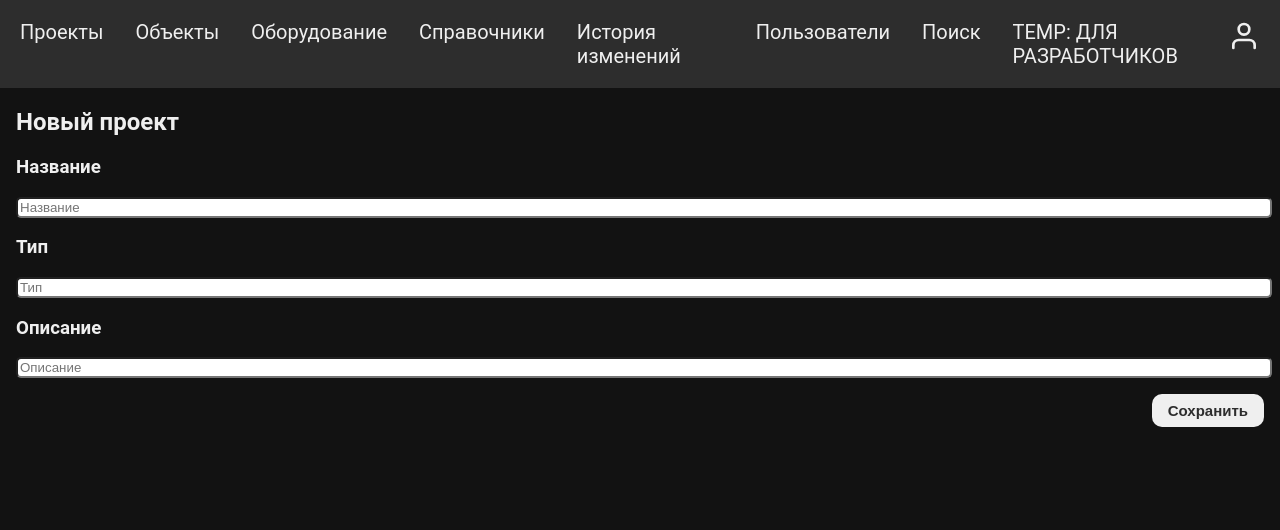
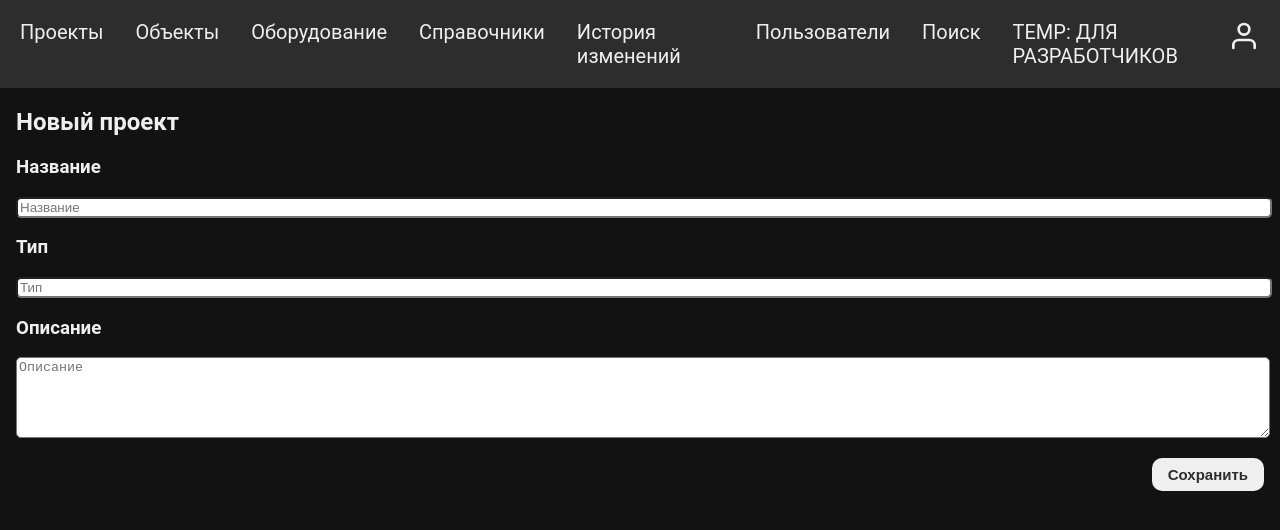
Before and after one commit to RusakovRodion/SRS, a React (Vite) app in the folder frontend/: page /projects/add in a window 1280 px wide. Shown: the top 530 px of the page. Built offline with nearby package versions, Linux system fonts and the light colour scheme.

Commit message:
textarea for description

```diff
--- a/frontend/src/ui/pages/edit_project_form.tsx
+++ b/frontend/src/ui/pages/edit_project_form.tsx
@@ -46,7 +46,7 @@ export function EditProjectForm(mode: string) {
                     <h3>Тип</h3>
                     <input type="text" id="type" {...register("type")} placeholder="Тип" required/>
                     <h3>Описание</h3>
-                    <input type="text" id="description" {...register("description")} placeholder="Описание" required/>
+                    <textarea  type="text" id="description"  {...register("description")}  rows="5" placeholder="Описание" required/>
                     <div className="save_btn_block">
                         <SaveButton onClick={handleSubmit(onSubmit)}/>
                     </div>
--- a/frontend/src/ui/pages/page.css
+++ b/frontend/src/ui/pages/page.css
@@ -23,6 +23,11 @@ input[type="text"] {
     width: 100%;
 }
 
+textarea {
+    border-radius: 5px;
+    width: 100%;
+}
+
 .add_button_and_search {
     display: flex;
     justify-content: space-between;
```
